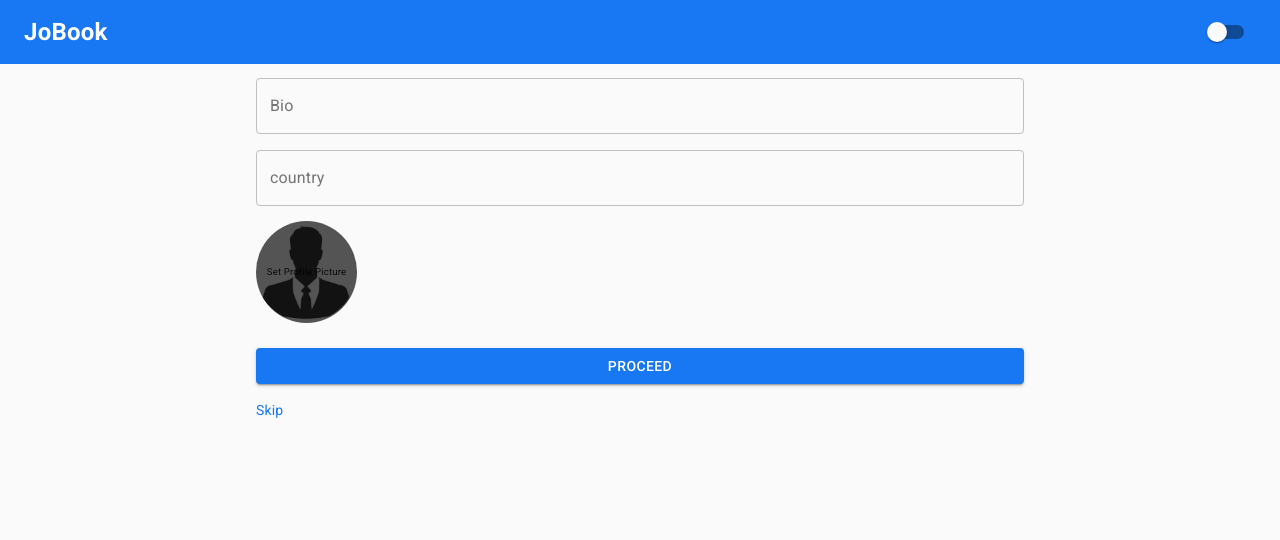
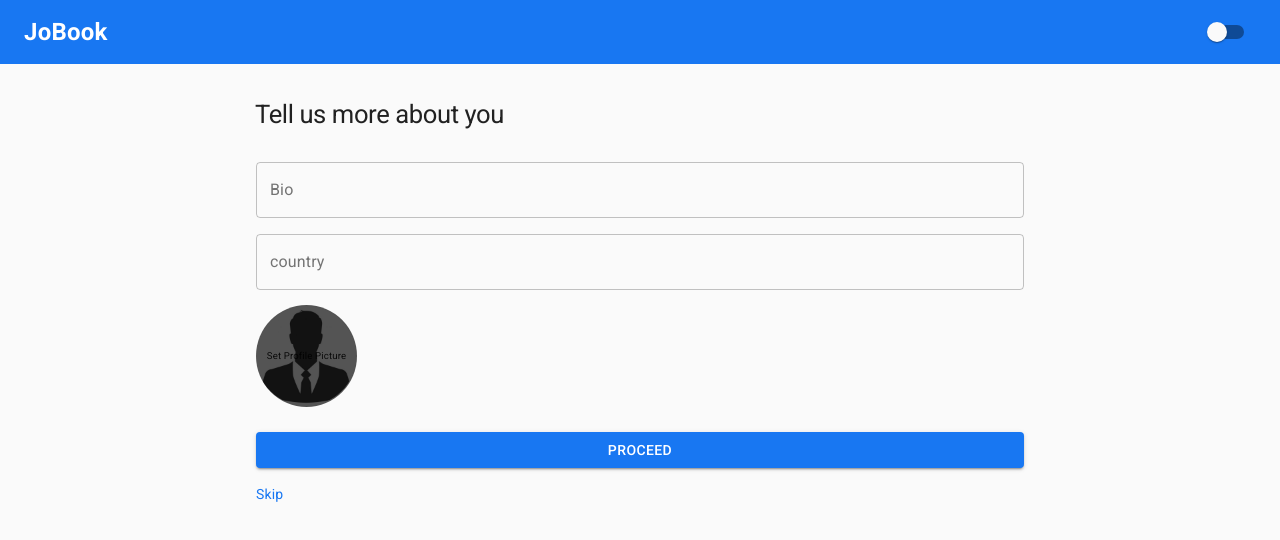
Before and after one commit to Jonathan929-del/jobook, a Next.js app: page /info in a window 1280 px wide. Shown: the top 540 px of the page. Built offline with nearby package versions, Linux system fonts and the light colour scheme.

Commit message:
Commit twenty two

```diff
--- a/styles/Styles.js
+++ b/styles/Styles.js
@@ -432,7 +432,7 @@ const useStyles = makeStyles({
     // Login
     form:{
         maxWidth:800,
-        margin:'0 auto'
+        margin:'100px auto'
     },
     /************************************************************/
 
```
